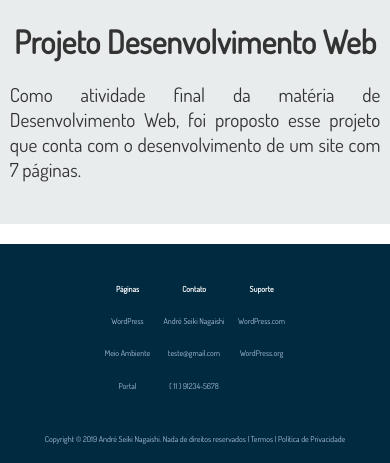
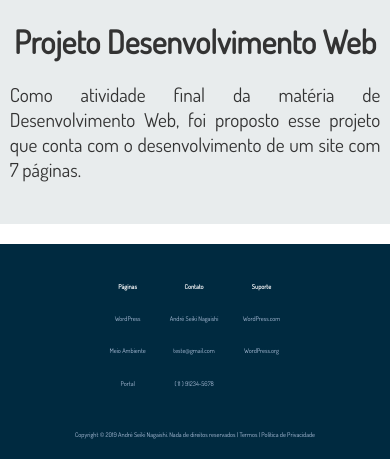
Before and after one commit to seikinagaishi/college-projects, a PHP site: page /index.html in a window 390 px wide. Shown: the part 803-1266 px from the top of the page. Run offline with PHP 8.4, Linux system fonts and the light colour scheme.

Commit message:
Update style.css

```diff
--- a/css/style.css
+++ b/css/style.css
@@ -521,11 +521,11 @@ a.fim:hover{
 	}
 
 	footer{
-		font-size: 0.5rem;
+		font-size: 0.4rem;
 	}
 
 	p.copyright{
-		font-size: 0.5rem;
+		font-size: 0.4rem;
 	}
 
 	.button{
```
